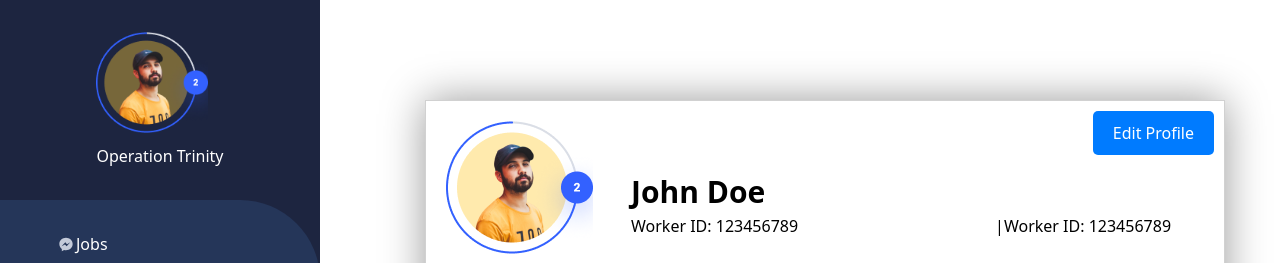
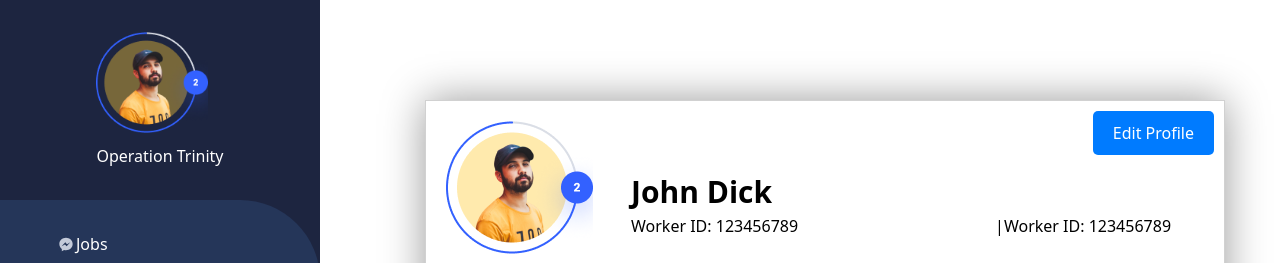
Before and after one commit to Skillvalley-Github/C4-team-3, a React (Vite) app: page /profile in a window 1280 px wide. Shown: the top 263 px of the page. Built offline with nearby package versions, Linux system fonts and the light colour scheme.

Commit message:
safe commit

```diff
--- a/src/components/Worker/Profile.jsx
+++ b/src/components/Worker/Profile.jsx
@@ -13,7 +13,7 @@ const Profile = () => {
             </div>
             <div className="col-md-6">
               <div className="profile-head">
-                <h2>John Doe</h2>
+                <h2>John Dick</h2>
               </div>
               <div className="flex justify-start gap-3">
 
```
